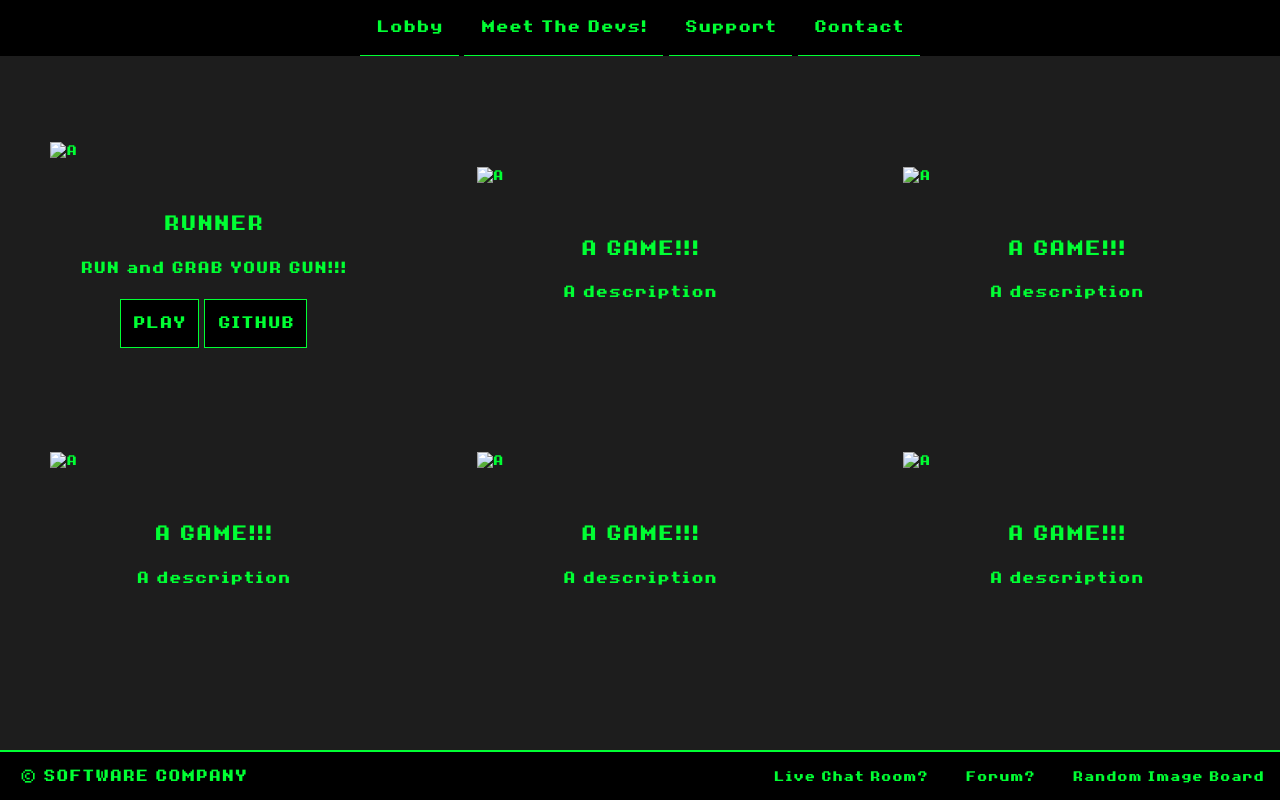
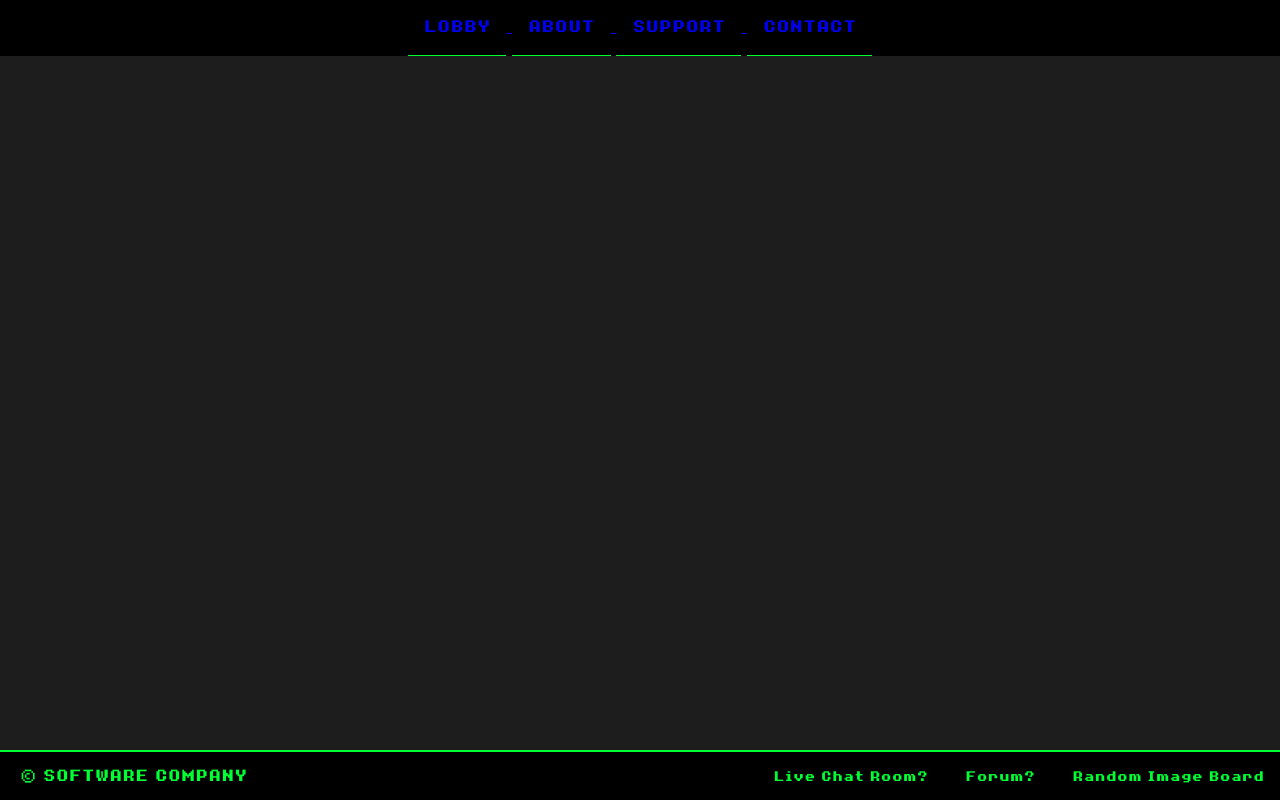
Before and after one commit to fouadaoude/SoftWare-Company-1, a plain HTML site: page about.html in a window 1280 px wide. Drawn offline with Linux system fonts and the light colour scheme.

Commit message:
marked up the rest of the site pages

```diff
--- a/about.html
+++ b/about.html
@@ -13,59 +13,36 @@
     <!-- Navigation Menu -->
     <div class="nav">
         <ul>
-            <li>Lobby</li>
-            <li>Meet The Devs!</li>
-            <li>Support</li>
-            <li>Contact</li>
+            <a href="index.html">
+                <li>LOBBY</li>
+            </a>
+            <a href="about.html">
+                <li>ABOUT</li>
+            </a>
+            <a href="support.html">
+                <li>SUPPORT</li>
+            </a>
+            <a href="contact.html">
+                <li>CONTACT</li>
+            </a>
         </ul>
     </div>
     <br><br>
 
-    <!-- Game Library -->
-    <div class="row">
-        <div class="col-4">
-            <img src="game_window.png" alt="A">
-            <h2>RUNNER</h2>
-            <h3>RUN and GRAB YOUR GUN!!!</h3>
-            <div class="gameButtons">
-                <button><a href="runner/index.html">PLAY</a></button>
-                <button><a href="google.com">GITHUB</a></button>
+    <!-- ABOUT PAGE -->
+    <div class="about-row">
+        <div class="row">
+            <div class="col-5">
+
             </div>
+            <div class="col-7">
 
+            </div>
         </div>
-        <div class="col-4">
-            <img src="game_window.png" alt="A">
-            <h2>A GAME!!!</h2>
-            <h3>A description</h3>
-        </div>
-        <div class="col-4">
-            <img src="game_window.png" alt="A">
-            <h2>A GAME!!!</h2>
-            <h3>A description</h3>
-        </div>
+
     </div>
-    <br>
-    <br>
-    <br>
-    <div class="row">
-        <div class="col-4">
-            <img src="game_window.png" alt="A">
-            <h2>A GAME!!!</h2>
-            <h3>A description</h3>
-        </div>
-        <div class="col-4">
-            <img src="game_window.png" alt="A">
-            <h2>A GAME!!!</h2>
-            <h3>A description</h3>
-        </div>
-        <div class="col-4">
-            <img src="game_window.png" alt="A">
-            <h2>A GAME!!!</h2>
-            <h3>A description</h3>
-        </div>
-    </div>
-    <br>
-    <br>
+
+
     <footer id="sticky-footer">
         <hr class="footerTop">
         <div class="comName">
@@ -80,6 +57,8 @@
         </div>
 
     </footer>
+
+
 </body>
 
 </html>
```
Also changed, not shown: contact.html (+12 -4 lines), index.html (+12 -4 lines), support.html (+12 -45 lines).
